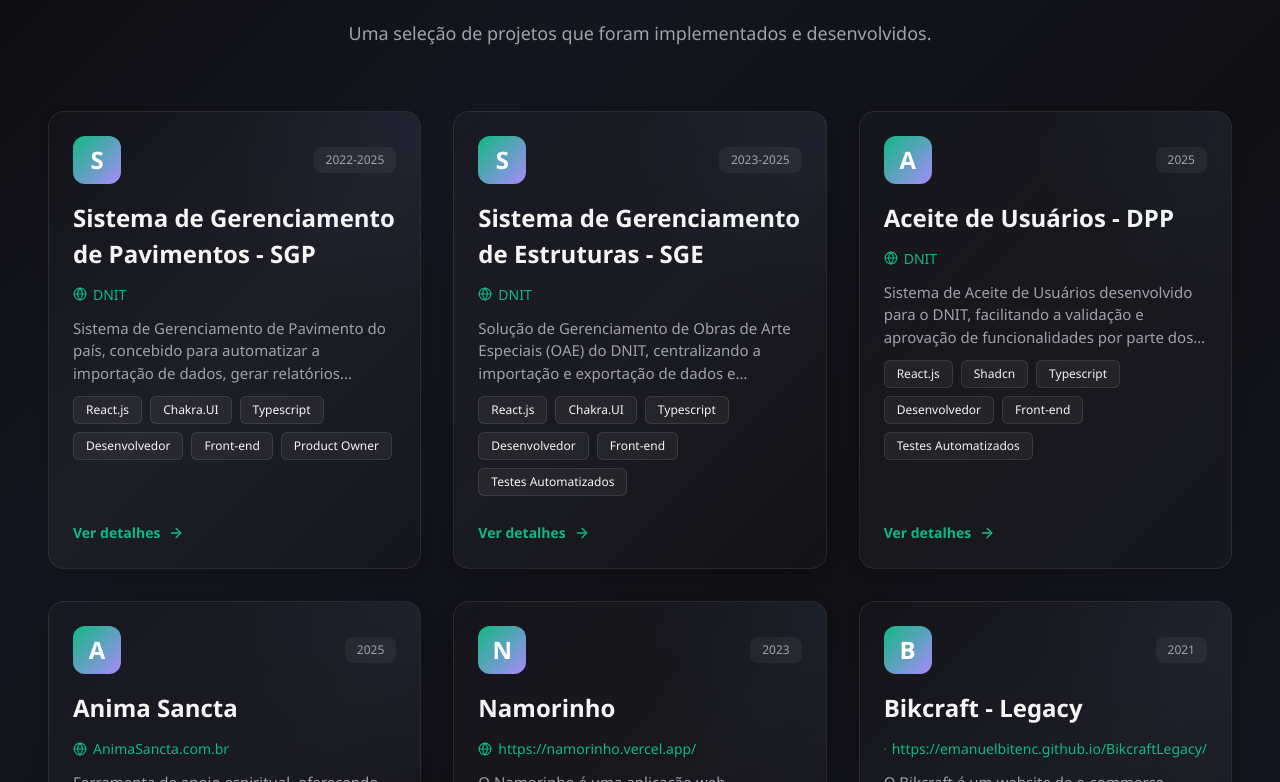
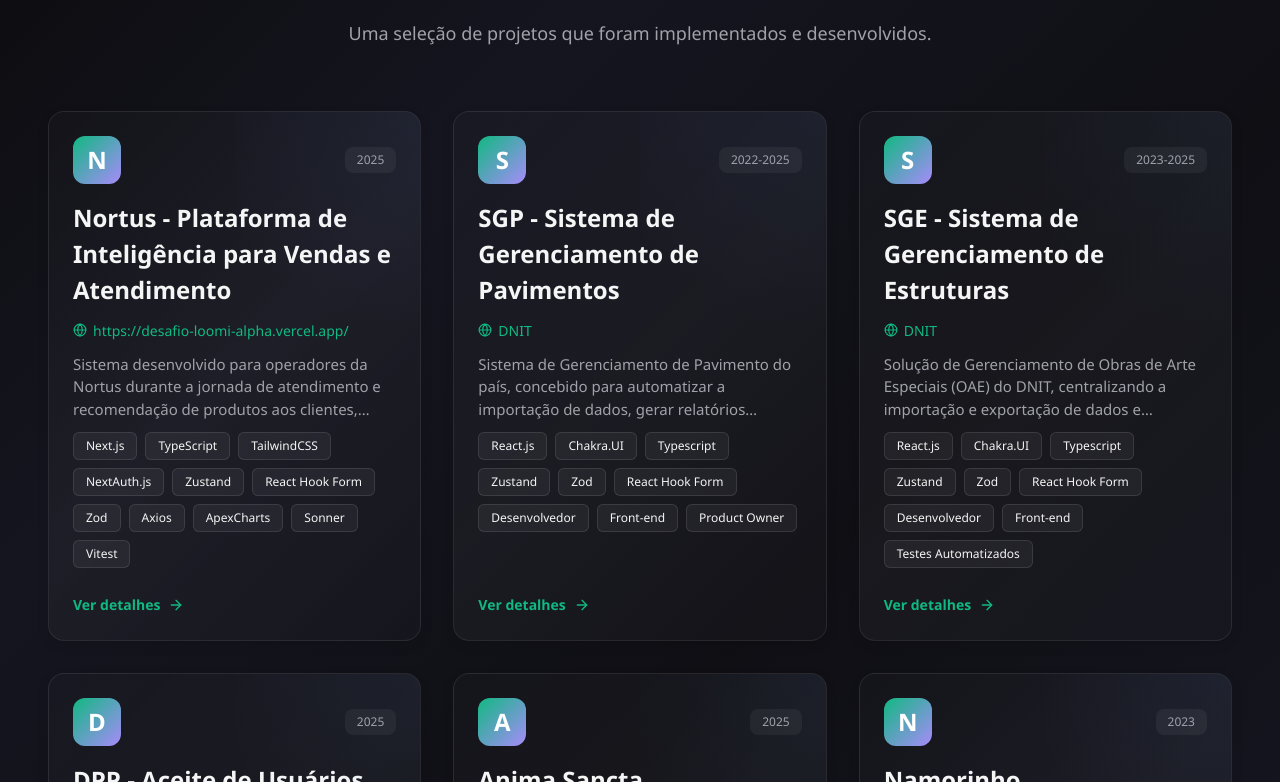
Before and after one commit to EmanuelBitenc/Portfolio-FrontEnd, a React (Vite) app: page / in a window 1280 px wide. Shown: the part 2578-3360 px from the top of the page. Built offline with nearby package versions, Linux system fonts and the light colour scheme.

Commit message:
adição de projeto

```diff
--- a/src/components/Projects/data/dataProjects.ts
+++ b/src/components/Projects/data/dataProjects.ts
@@ -13,7 +13,39 @@
 const projectsData: Project[] = [
   {
     id: 1,
-    name: "Sistema de Gerenciamento de Pavimentos - SGP",
+    name: "Nortus - Plataforma de Inteligência para Vendas e Atendimento",
+    website: "https://desafio-loomi-alpha.vercel.app/",
+    description: [
+      "Desenvolvimento de uma plataforma completa de gestão empresarial com foco em análise de KPIs e gerenciamento de tickets. O projeto implementa um sistema robusto de autenticação com NextAuth.js, incluindo validação de email, opção de visualizar/ocultar senha, funcionalidade 'Lembrar usuário', armazenamento seguro de tokens em cookies e persistência de dados do usuário em localStorage.",
+      "Implementei um dashboard interativo de métricas principais (ARPU, Retenção, Churn, Conversão) utilizando ApexCharts para visualizações dinâmicas. A plataforma conta com mapas de clientes por região, mapas de impacto segmentado por tipo, tabelas avançadas com filtros e paginação, além de indicadores de crescimento percentual para análise de tendências.",
+      "O sistema de gestão de tickets oferece listagem completa com status e prioridades, filtros por múltiplos critérios (status, prioridade, responsável), resumo visual de tickets (abertos, em andamento, resolvidos) e criação de novos tickets com validação robusta através de React Hook Form e Zod. A interface implementa estados de loading (skeleton) e atualização automática da tabela após criação de tickets.",
+      "O gerenciamento de estado foi implementado com Zustand, garantindo performance e escalabilidade. O projeto segue boas práticas de desenvolvimento com TypeScript, ESLint, Prettier e testes unitários com Vitest, além de consumo de API com Axios e notificações toast com Sonner.",
+    ],
+    tagline:
+      "Sistema desenvolvido para operadores da Nortus durante a jornada de atendimento e recomendação de produtos aos clientes, utilizando inteligência artificial para análise de dados comportamentais e sugestão inteligente de produtos e planos.",
+    technologies: [
+      "Next.js",
+      "TypeScript",
+      "TailwindCSS",
+      "NextAuth.js",
+      "Zustand",
+      "React Hook Form",
+      "Zod",
+      "Axios",
+      "ApexCharts",
+      "Sonner",
+      "Vitest",
+    ],
+    images: [
+      "https://github.com/EmanuelBitenc/ImagesProject/blob/main/desafio/desafio1.png?raw=true",
+      "https://github.com/EmanuelBitenc/ImagesProject/blob/main/desafio/desafio2.png?raw=true",
+      "https://github.com/EmanuelBitenc/ImagesProject/blob/main/desafio/Desafio3.png?raw=true",
+    ],
+    period: "2025",
+  },
+  {
+    id: 2,
+    name: "SGP - Sistema de Gerenciamento de Pavimentos",
     website: "DNIT",
     description: [
       "Atuei na implementação e desenvolvimento do SGP (Sistema de Gestão de Projetos), solução voltada à gestão centralizada de portfólios, projetos e demandas em ambientes institucionais e corporativos. O projeto tem como foco o gerenciamento da malha viária nacional, abrangendo exportação de relatórios, importação de dados, e a realização de análises de risco e de qualidade do pavimento.",
@@ -27,6 +59,9 @@
       "React.js",
       "Chakra.UI",
       "Typescript",
+      "Zustand",
+      "Zod",
+      "React Hook Form",
       "Desenvolvedor",
       "Front-end",
       "Product Owner",
@@ -39,8 +74,8 @@
     period: "2022-2025",
   },
   {
-    id: 2,
-    name: "Sistema de Gerenciamento de Estruturas - SGE",
+    id: 3,
+    name: "SGE - Sistema de Gerenciamento de Estruturas",
     website: "DNIT",
     description: [
       "Atuei no desenvolvimento do SGE (Sistema de Gestão de Estruturas), responsável pela gestão nacional das estruturas sob supervisão do DNIT (Departamento Nacional de Infraestrutura de Transportes). O sistema foi projetado para o Gerenciamento de Obras de Arte Especiais (OAE), realizando o processamento e integração de centenas de dados sensíveis e de grande impacto, aplicando cálculos e fórmulas de engenharia para gerar relatórios técnicos de status, saúde estrutural e necessidades de manutenção.",
@@ -54,6 +89,9 @@
       "React.js",
       "Chakra.UI",
       "Typescript",
+      "Zustand",
+      "Zod",
+      "React Hook Form",
       "Desenvolvedor",
       "Front-end",
       "Testes Automatizados",
@@ -68,8 +106,8 @@
     period: "2023-2025",
   },
   {
-    id: 3,
-    name: "Aceite de Usuários - DPP",
+    id: 4,
+    name: "DPP - Aceite de Usuários",
     website: "DNIT",
     description: [
       "Atuei na implementação e desenvolvimento do sistema 'Controle de Usuários', solução voltada ao gerenciamento do processo de validação de cadastros no departamento DPP - DNIT. O projeto centraliza o fluxo de aprovação de usuários que se cadastram nos projetos GE e SGP, exigindo validação na plataforma por um responsável antes da ativação da conta.",
@@ -82,6 +120,9 @@
       "React.js",
       "Shadcn",
       "Typescript",
+      "Zustand",
+      "Zod",
+      "React Hook Form",
       "Desenvolvedor",
       "Front-end",
       "Testes Automatizados",
@@ -94,7 +135,7 @@
     period: "2025",
   },
   {
-    id: 4,
+    id: 5,
     name: "Anima Sancta",
     website: "AnimaSancta.com.br",
     repository: "https://github.com/EmanuelBitenc/AnimaSancta",
@@ -124,7 +165,7 @@
     period: "2025",
   },
   {
-    id: 5,
+    id: 6,
     name: "Namorinho",
     website: "https://namorinho.vercel.app/",
     repository: "https://github.com/EmanuelBitenc/Namorinho",
@@ -151,7 +192,7 @@
     period: "2023",
   },
   {
-    id: 6,
+    id: 7,
     name: "Bikcraft - Legacy",
     website: "https://emanuelbitenc.github.io/BikcraftLegacy/",
     repository: "https://github.com/EmanuelBitenc/BikcraftLegacy",
@@ -173,7 +214,7 @@
     period: "2021",
   },
   {
-    id: 7,
+    id: 8,
     name: "Chuck Norris Jokes",
     website: "https://chuck-norris-page.vercel.app/",
     repository: "https://github.com/EmanuelBitenc/ChuckNorris_Page",
```
